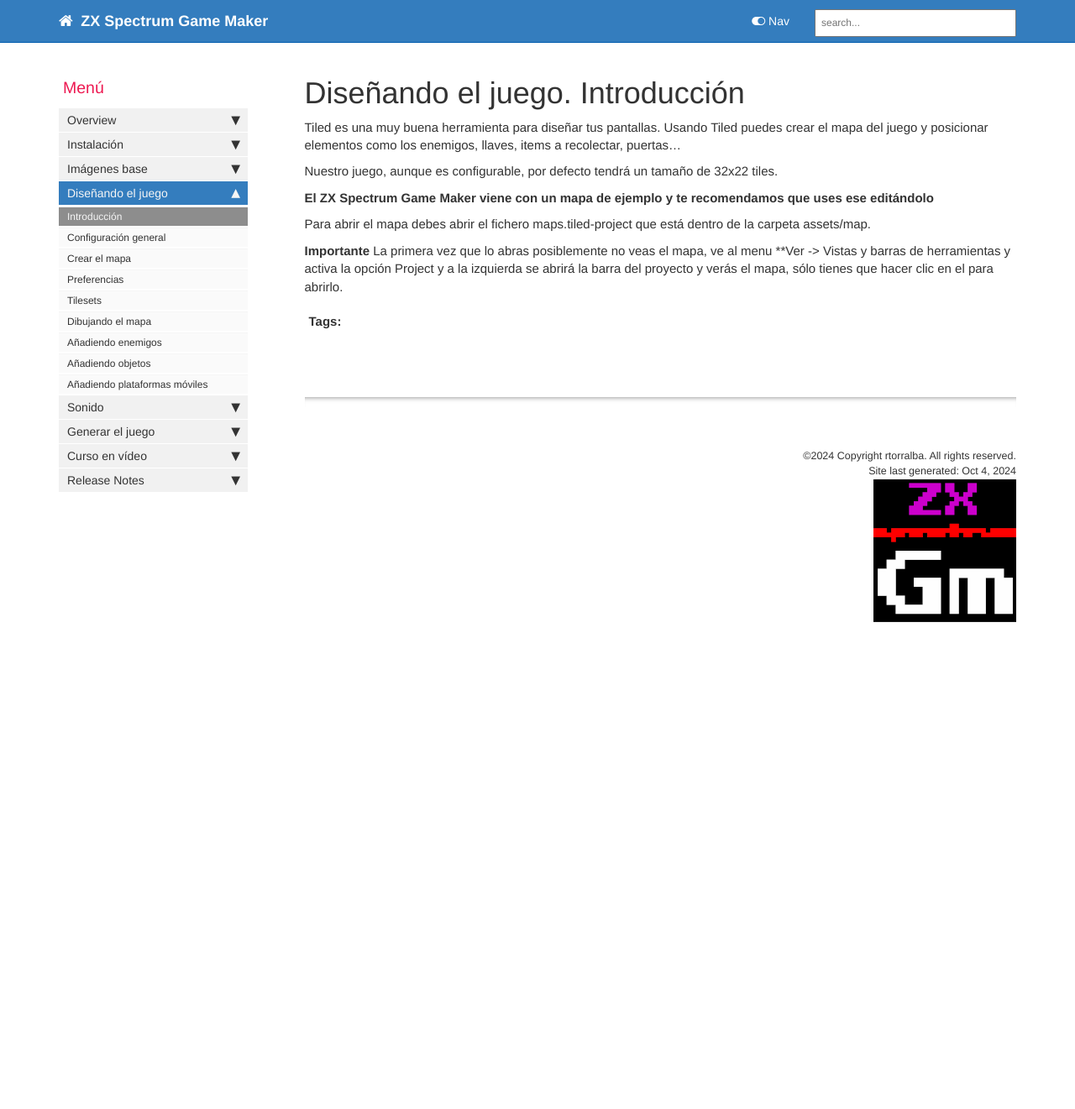
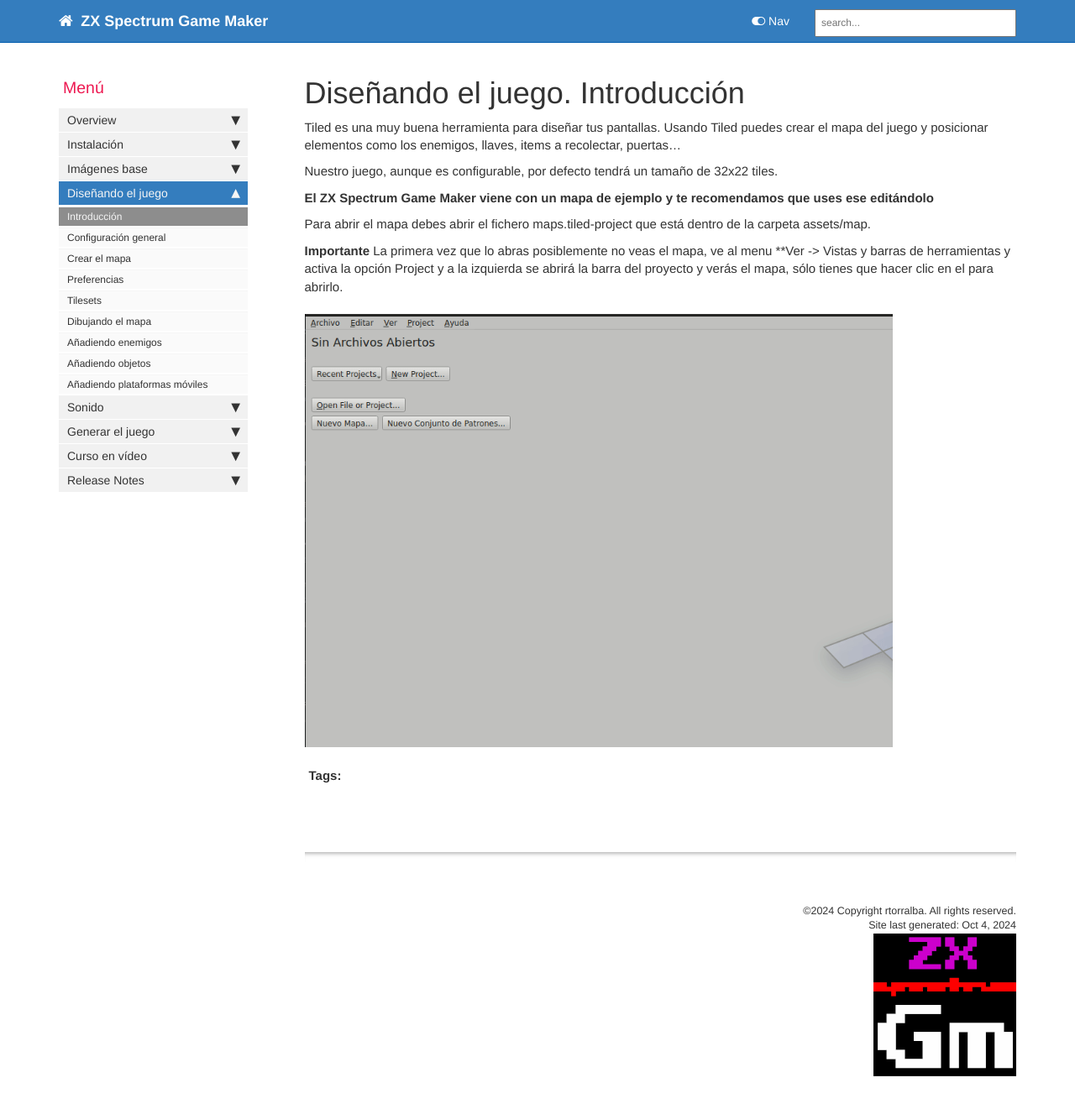
Before and after one commit to rtorralba/zx-game-maker-www, a Jekyll site: the page built from pages/mydoc/mydoc_tiled_overview.md, in a window 1280 px wide and 1342 px high. Shown: the top 1321 px of the window at 84% size. Built offline with Jekyll 4.4.1, drawn with Linux system fonts in a browser that asks for light colours; comment, search, counter and statistics services are not loaded.

Commit message:
added image for open project

```diff
--- a/pages/mydoc/mydoc_tiled_overview.md
+++ b/pages/mydoc/mydoc_tiled_overview.md
@@ -17,3 +17,6 @@
 Para abrir el mapa debes abrir el fichero maps.tiled-project que está dentro de la carpeta assets/map.
 
 **Importante** La primera vez que lo abras posiblemente no veas el mapa, ve al menu **Ver -> Vistas y barras de herramientas y activa la opción Project y a la izquierda se abrirá la barra del proyecto y verás el mapa, sólo tienes que hacer clic en el para abrirlo.
+
+
+![](images/open_project.gif)
```
Also changed, not shown: images/open_project.gif (added).
